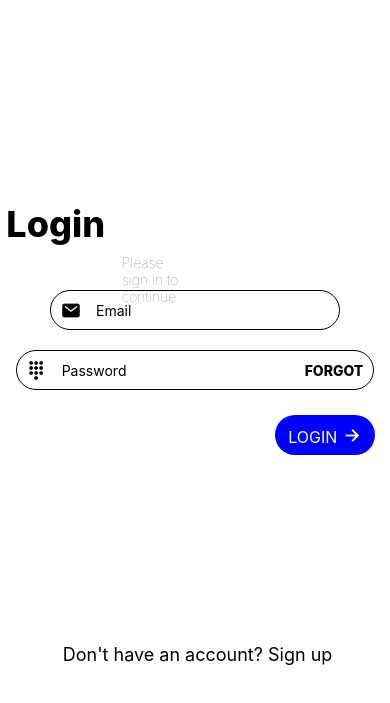
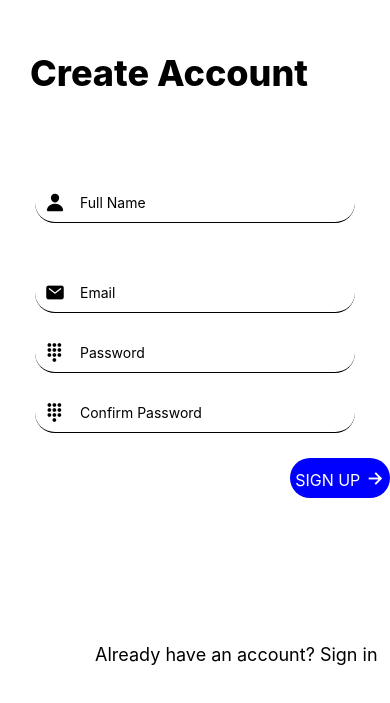
Before and after one commit to AnishShahi123/ProjectAssignment, a React Native app: screen / in a window 390 px wide. Shown: the part 129-832 px from the top of the page. Built offline with nearby package versions, Linux system fonts and the light colour scheme.

Commit message:
added signup page

```diff
--- a/App.js
+++ b/App.js
@@ -1,12 +1,14 @@
 import { StatusBar } from "expo-status-bar";
 import { StyleSheet, Text, View } from "react-native";
 import LoginPage from "./screens/Login";
+import Signup from "./screens/Signup";
 
 export default function App() {
   return (
     <View style={styles.container}>
       <StatusBar style="auto" />
-      <LoginPage />
+      {/* <LoginPage /> */}
+      <Signup />
     </View>
   );
 }
--- a/screens/Login.js
+++ b/screens/Login.js
@@ -69,7 +69,7 @@ const styles = StyleSheet.create({
     marginTop: 40,
     marginLeft: 35,
     marginRight: 35,
-    borderWidth: 1,
+    borderBottomWidth: 1,
     borderRadius: 20,
     margin: 10,
     alignItems: "center",
@@ -81,7 +81,7 @@ const styles = StyleSheet.create({
     marginTop: 10,
     marginLeft: 35,
     marginRight: 35,
-    borderWidth: 1,
+    borderBottomWidth: 1,
     borderRadius: 20,
     margin: 10,
     alignItems: "center",
--- a/screens/Signup.js
+++ b/screens/Signup.js
@@ -7,11 +7,14 @@ import {
   Button,
   TouchableOpacity,
 } from "react-native";
+import Ionicon from "react-native-vector-icons/Ionicons";
+import Title from "../components/Title";
 
 const Signup = () => {
+  const [fullName, setFullName] = useState("");
   const [email, setEmail] = useState("");
   const [password, setPassword] = useState("");
-  const [name, setName] = useState("");
+  const [confirmPassword, setConfirmPassword] = useState("");
 
   const handleRegister = () => {
     // TODO: Send the email, password, and name to the server for registration.
@@ -19,13 +22,27 @@ const Signup = () => {
 
   return (
     <View style={styles.container}>
-      <Text style={styles.title}>Registration</Text>
+      <Text style={styles.title}>Create Account</Text>
+      <View style={styles.SectionStyle}>
+        <Ionicon name="person" size={20} />
+        <TextInput
+          placeholder="Full Name"
+          value={fullName}
+          onChangeText={setFullName}
+          style={styles.input}
+        />
+      </View>
+      <View style={styles.SectionStyle}>
+        <Ionicon name="mail" size={20} />
         <TextInput
           placeholder="Email"
           value={email}
           onChangeText={setEmail}
           style={styles.input}
         />
+      </View>
+      <View style={styles.SectionStylePassword}>
+        <Ionicon name="keypad" size={20} />
         <TextInput
           placeholder="Password"
           value={password}
@@ -33,40 +50,95 @@ const Signup = () => {
           secureTextEntry={true}
           style={styles.input}
         />
+      </View>
+      <View style={styles.SectionStylePassword}>
+        <Ionicon name="keypad" size={20} />
         <TextInput
-        placeholder="Name"
-        value={name}
-        onChangeText={setName}
+          placeholder="Confirm Password"
+          value={confirmPassword}
+          onChangeText={setConfirmPassword}
           style={styles.input}
         />
-      <Button title="Register" onPress={handleRegister} style={styles.button} />
+      </View>
+      <View>
+        <TouchableOpacity style={styles.button}>
+          <Text style={styles.buttonTextStyle}>
+            SIGN UP <Ionicon name="arrow-forward" size={20} />
+          </Text>
+        </TouchableOpacity>
+      </View>
+      <Text style={styles.bottomText}> Already have an account? Sign in</Text>
     </View>
   );
 };
 
 const styles = StyleSheet.create({
+  SectionStyle: {
+    flexDirection: "row",
+    height: 40,
+    marginTop: 40,
+    marginLeft: 35,
+    marginRight: 35,
+    borderBottomWidth: 1,
+    borderRadius: 20,
+    margin: 10,
+    alignItems: "center",
+    paddingHorizontal: 10,
+  },
+  SectionStylePassword: {
+    flexDirection: "row",
+    height: 40,
+    marginTop: 10,
+    marginLeft: 35,
+    marginRight: 35,
+    borderBottomWidth: 1,
+    borderRadius: 20,
+    margin: 10,
+    alignItems: "center",
+    paddingHorizontal: 10,
+  },
   container: {
     flex: 1,
     justifyContent: "center",
+  },
+  button: {
+    width: 100,
+    height: 40,
+    backgroundColor: "blue",
+    borderRadius: 25,
+    alignItems: "center",
+    justifyContent: "center",
+    position: "absolute",
+    left: 290,
+    marginTop: 15,
+  },
+  buttonTextStyle: {
+    color: "#FFFFFF",
+    paddingVertical: 10,
+    fontSize: 16,
     alignItems: "center",
   },
+  input: {
+    flex: 1,
+    color: "black",
+    paddingLeft: 15,
+    paddingRight: 15,
+    borderWidth: 0,
+    borderRadius: 10,
+  },
   title: {
-    fontSize: 24,
-    fontWeight: "bold",
+    fontSize: 36,
+    fontWeight: "800",
+    position: "absolute",
+    top: 180,
+    left: 30,
   },
-  input: {
-    width: 300,
-    height: 40,
-    borderColor: "#ccc",
-    borderWidth: 1,
-    padding: 10,
-  },
-  button: {
-    width: 300,
-    height: 40,
-    backgroundColor: "#000",
-    color: "#fff",
-    borderRadius: 5,
+  bottomText: {
+    color: "black",
+    fontSize: 18,
+    position: "absolute",
+    bottom: 50,
+    left: 90,
   },
 });
 
```
Lines whose indentation alone changed are shown as unchanged.
